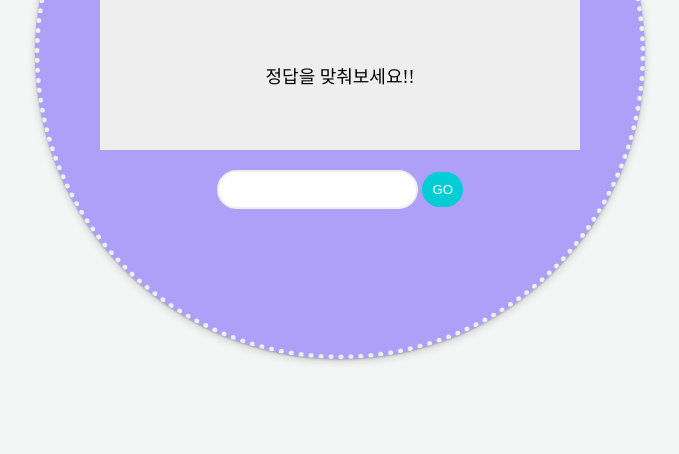
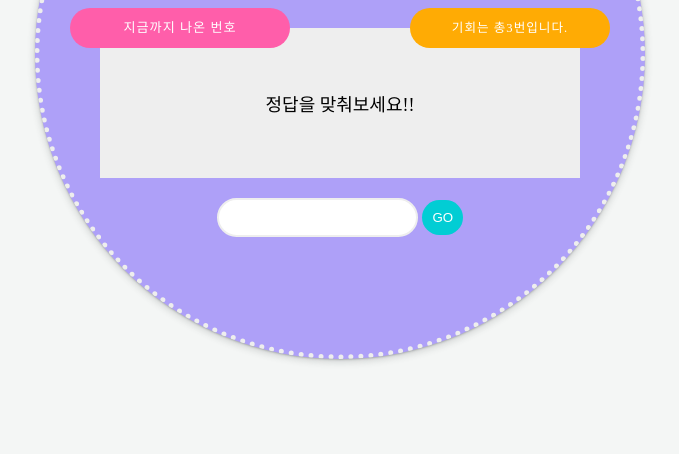
Before and after one commit to sueyesi/numberGame, a plain HTML site: page index.html in a window 1280 px wide. Shown: the part 346-800 px from the top of the page, without its empty margins (300-979 px from the left). Drawn offline with Linux system fonts and the light colour scheme; a web font is replaced by a local one.

Commit message:
second commit

```diff
--- a/index.html
+++ b/index.html
@@ -16,7 +16,10 @@
                 <div id="resultArea"  class="">
                     <div class="result">정답을 맞춰보세요!!</div>
                 </div>
-                <div id="chancesArea" class="chance"></div>
+                <div id="chancesArea" class="chance">기회는 총3번입니다.</div>
+                <div class="history">
+                    <span id="historyArea">지금까지 나온 번호</span>
+                </div>
             </div>
             <div>
                 <input type="nember" id="userInput" class="userInputStyle">
--- a/main.js
+++ b/main.js
@@ -20,6 +20,7 @@ let palyButton = document.getElementById("palyButton"); //버튼의 id값을 가
 let userInput = document.getElementById("userInput"); // 유저가 입력한 input의 id값
 let resultArea = document.getElementById("resultArea");
 let answerArea = document.getElementById("answerArea");
+let historyArea = document.getElementById("historyArea");
 let history = [];// 이전에 입력한 숫자들을 저장하는 배열
 let chances = 3;
 let gameOver = false;
@@ -49,6 +50,13 @@ function play(){
     let userValue = userInput.value; //유저가 입력한 값을 userValue함수에 넣어준다.
     console.log(userValue)
     resultArea.className = "";
+
+    //값을 입력하지 않았을경우??
+    if(userValue == ''){
+        resultArea.textContent = "값이 입력되지 않았습니다. 숫자를 입력해주세요"
+        resultArea.classList.add("etcText");
+        return;
+    }
     //숫자가 아닌 값을 입력했는지??
     if (isNaN(userValue)){
         resultArea.textContent = "숫자가 아닙니다. 1~30사이 숫자를 입력해주세요."
@@ -68,11 +76,7 @@ function play(){
         return;
     }
 
-    if(userValue == ''){
-        resultArea.textContent = "값이 입력되지 않았습니다. 숫자를 입력해주세요"
-        resultArea.classList.add("etcText");
-        return;
-    }
+
     chances--;
     //console.log("chance", chances)
     chancesArea.textContent = `남은기회 : ${chances}`;//백틱을 쓰면 동적인 값과 정적인 값을 같이 줄수있다
@@ -100,19 +104,20 @@ function play(){
     }
     history.push(userValue) //
     console.log(history)
+    historyArea.textContent = `${history}`;
     if(chances < 1){
         gameOver = true;
     }
 
     if (gameOver == true){
         palyButton.disabled = true;
-
     }
 }
 
 
 function resetGame(){
     userInput.value = ""; //입력창 리셋
+    historyArea.textContent="지금까지 나온 번호";
     resultArea.textContent ="게임을 새로 시작합니다."
     palyButton.disabled = false;
     gameOver = false;
--- a/style.css
+++ b/style.css
@@ -35,6 +35,10 @@ html{
     flex-direction: column;
     justify-content: center;
     box-shadow: rgba(60, 64, 67, 0.3) 0px 1px 2px 0px, rgba(60, 64, 67, 0.15) 0px 2px 6px 2px;
+
+}
+h1{
+    margin-bottom: 80px;
 }
 h1 span{
     background: #8b78f5;
@@ -43,14 +47,40 @@ h1 span{
     border-radius: 0 20px 0 20px;
     color: #fff;
     box-shadow: rgba(50, 50, 93, 0.25) 0px 30px 60px -12px inset, rgba(0, 0, 0, 0.3) 0px 18px 36px -18px inset;
+
 }
 .msgArea{
     position: relative;
 }
 .chance{
     position: absolute;
-    right: 16%;
-    top: 0;
+    right: 5%;
+    top: -20px;
+    width: 30%;
+    height: 40px;
+    line-height: 40px;
+    background: #ffab04;
+    border-radius: 30px;
+    padding: 0 20px;
+    color: #fff;
+    letter-spacing: 1px;
+}
+.history{
+    position: absolute;
+    left: 5%;
+    top: -20px;
+    width: 30%;
+    height: 40px;
+    line-height: 40px;
+    background: #ff5eaa;
+    border-radius: 30px;
+    font-size: 0.73rem;
+    padding: 0 20px;
+    color: #fff;
+    letter-spacing: 1px;
+}
+.history span{
+
 }
 #resultArea{
     width: 70%;
@@ -102,8 +132,8 @@ h1 span{
     padding: 10px;
     color: #fff;
 }
-#palyButton:hover{
-    background: #8b78f5;
+button:hover{
+    background: #8b78f5 !important;
 }
 #palyButton:disabled{
     background-color: light-dark(rgba(239, 239, 239, 0.3), rgba(19, 1, 1, 0.3));
@@ -119,10 +149,11 @@ button{
     margin: 0 auto;
     position: absolute;
     left: calc(50% - 15%);
-    bottom:10%;
+    bottom:5%;
     padding: 10px;
-    background: #ff5eaa;
+    border-radius: 30px;
+    background: #01cdd4;
     border: none;;
     color: #fff;
-    font-size: 1.5rem;
+    font-size: 1.1rem;
 }
```
